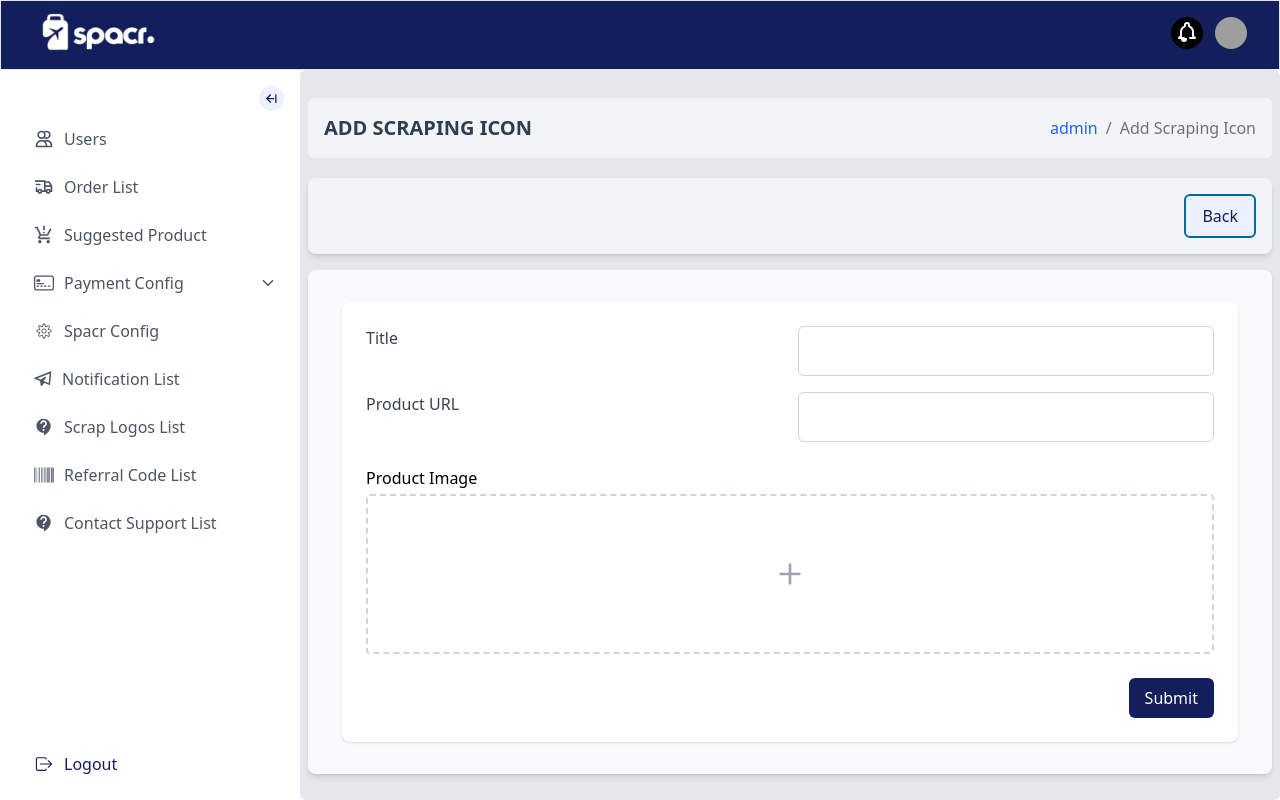
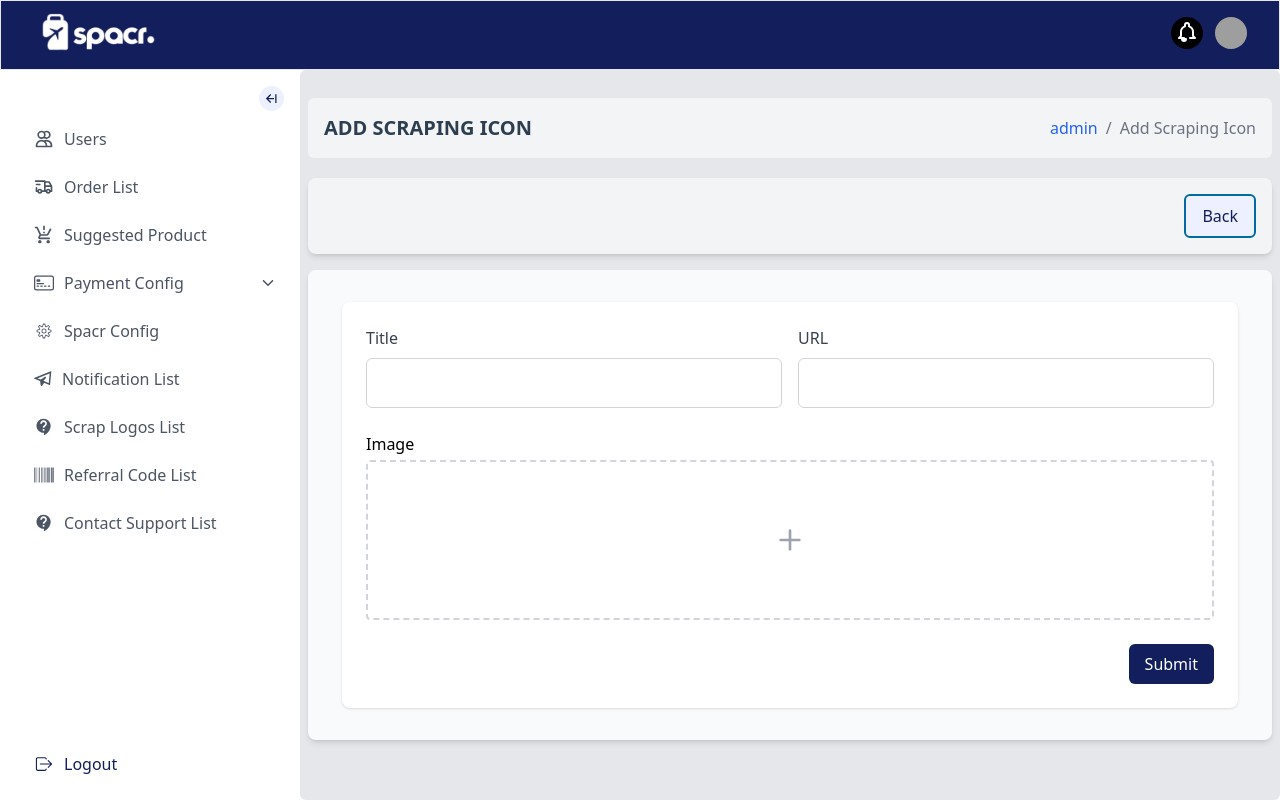
Before and after one commit to Spacrs/spacr-admin, a React (Vite) app: page /admin/add-scraping-icon in a window 1280 px wide. Built offline with nearby package versions, Linux system fonts and the light colour scheme; no server answers; sample sign-in values are in the browser's storage; grey boxes are pictures that could not be loaded.

Commit message:
Updated the new modules

```diff
--- a/src/pages/ScrapManagement/AddScrapingIcon.tsx
+++ b/src/pages/ScrapManagement/AddScrapingIcon.tsx
@@ -106,7 +106,11 @@ const AddScrapingIcon: React.FC = () => {
           className="max-w-4xl mx-auto bg-white p-6 shadow rounded-lg space-y-6"
         >
           {/* URL and Title */}
-          <div className="grid grid-cols-2 gap-4">
+          <div className="flex flex-col gap-6">
+            {/* Row 1: Code and Full Name */}
+            <div className="flex flex-col md:flex-row gap-4">
+
+              <div className="w-full md:w-1/2">
 
                 <InputComponent
                   type="text"
@@ -116,11 +120,12 @@ const AddScrapingIcon: React.FC = () => {
                   onChange={handleChange}
                   required
                 />
-
+              </div>
+              <div className="w-full md:w-1/2">
                 <InputComponent
                   type="text"
                   name="url"
-              label="Product URL"
+                  label="URL"
                   value={payload.url}
                   onChange={handleChange}
                   required
@@ -128,9 +133,13 @@ const AddScrapingIcon: React.FC = () => {
 
               </div>
 
+            </div>
+          </div>
+
+
           {/* Image Upload */}
           <div>
-            <label className="block mb-1 font-medium">Product Image</label>
+            <label className="block mb-1 font-medium">Image</label>
             <div
               onClick={() => fileInputRef.current?.click()}
               className="h-40 border-dashed border-2 border-gray-300 rounded flex items-center justify-center cursor-pointer hover:border-blue-500"
```
Also changed, not shown: src/pages/ScrapManagement/AddScrapingIcon.js (+1 -1 lines), 3 other files (tests, documents, lock files or other folders). Lines whose indentation alone changed are shown as unchanged.
